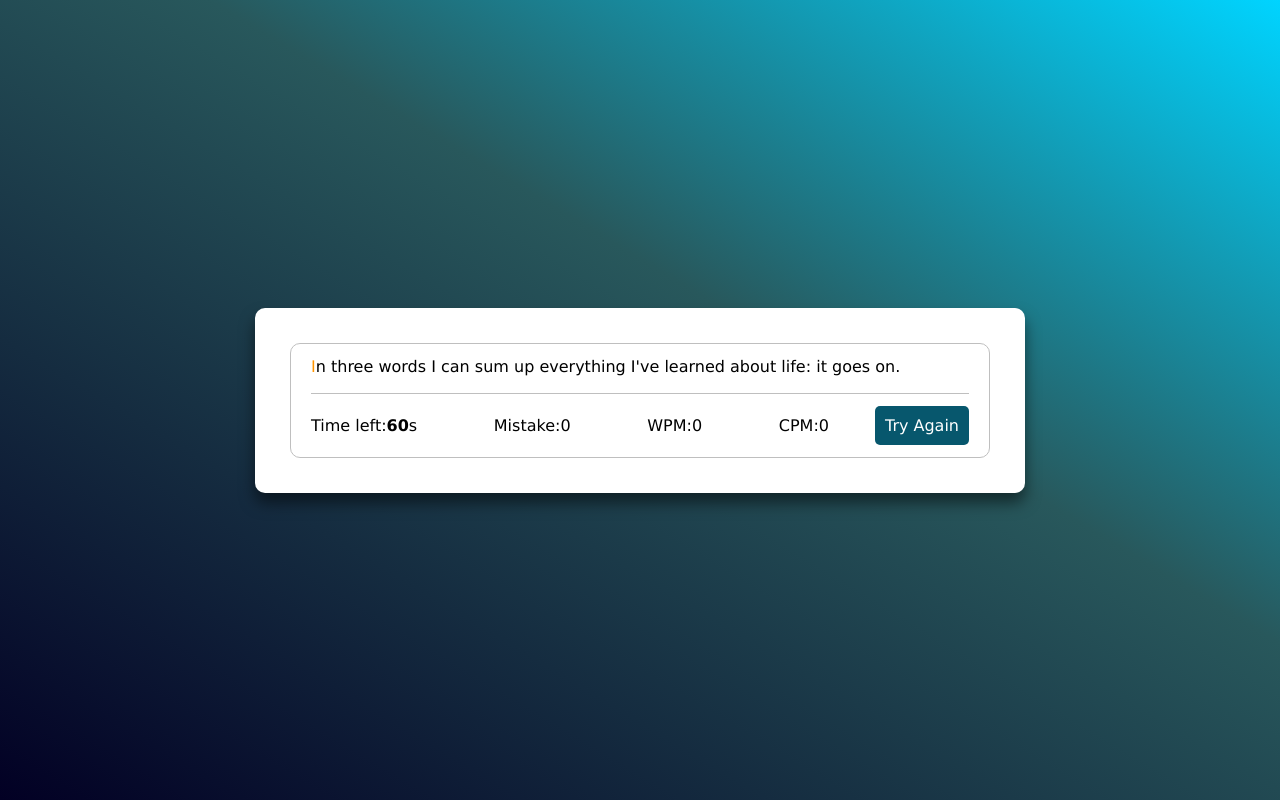
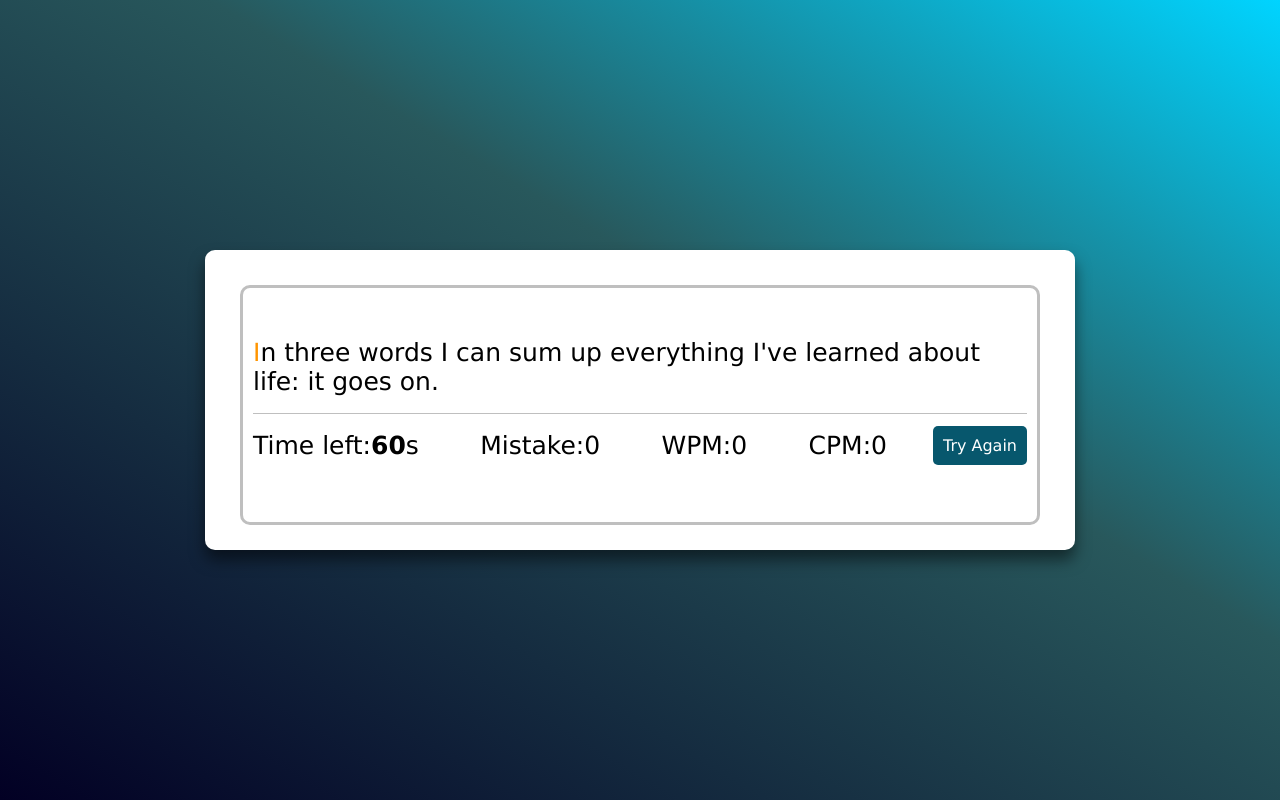
Before and after one commit to shuvam773/Typing-speed, a plain HTML site: page index.html in a window 1280 px wide. Drawn offline with Linux system fonts and the light colour scheme.

Commit message:
Changes in Box sizing

```diff
--- a/script.js
+++ b/script.js
@@ -15,7 +15,7 @@ let mistake = 0;
 let isTyping =false;
 
 function loadParagraph(){
-    const paragraph = ["Believe you can and you're halfway there.","Success is not final, failure is not fatal: it is the courage to continue that counts.","We can't help everyone, but everyone can help someone.","The only way to do great work is to love what you do.","Be the change you wish to see in the world.","It does not matter how slowly you go as long as you do not stop.","The only true wisdom is in knowing you know nothing.","In three words I can sum up everything I've learned about life: it goes on.","If you want to go fast, go alone. If you want to go far, go together."];
+    const paragraph = ["Shuvam Kumar","Believe you can and you're halfway there.","Success is not final, failure is not fatal: it is the courage to continue that counts.","We can't help everyone, but everyone can help someone.","The only way to do great work is to love what you do.","Be the change you wish to see in the world.","It does not matter how slowly you go as long as you do not stop.","The only true wisdom is in knowing you know nothing.","In three words I can sum up everything I've learned about life: it goes on.","If you want to go fast, go alone. If you want to go far, go together."];
 
     const randomIndex= Math.floor(Math.random()*paragraph.length)
     typingText.innerHTML='';
@@ -85,7 +85,7 @@ function reset(){
     input.value = '';
     charIndex = 0;
     mistake = 0;
-    isTiping = false;
+    isTyping = false;
     wpm.innerText=0;
     cpm.innerText=0
     mistakes.innerText = 0;
--- a/style.css
+++ b/style.css
@@ -15,16 +15,19 @@ background: linear-gradient(31deg, rgba(2,0,36,1) 0%, rgba(40,88,92,1) 59%, rgba
 
 }
 .wrapper{
-    width: 770px;
+    width: 870px;
+    height: 300px;
     padding: 35px;
     background: #fff;
     border-radius: 10px;
+    font-size: 25px;
     box-shadow: 0 10px 15px rgba(0,0,0,0.5);
 }
 .wrapper .content-box{
-    padding: 13px 20px 0;
+    padding: 50px 10px ;
+    height: 240px;
     border-radius: 10px;
-    border: 1px solid #bfbfbf;
+    border: 3px solid #bfbfbf;
 }
 .wrapper .input-field{
     padding: 12px 20px 0;
```
